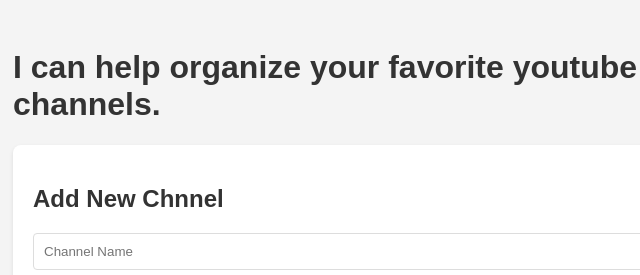
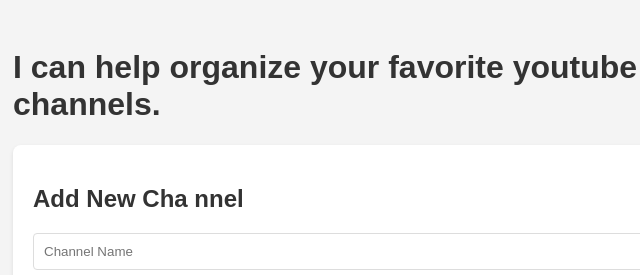
Before and after one commit to ViLinh27/myYoutubeFileCabinet, an Electron app: page index.html in a window 800 px wide. Shown: the top 275 px of the page, 15-655 px from the left. Drawn offline with Linux system fonts and the light colour scheme; no server answers.

Commit message:
typo change

```diff
--- a/index.html
+++ b/index.html
@@ -14,7 +14,7 @@
 <body>
     <h1>I can help organize your favorite youtube channels.</h1>
     <div class="add-channel-form">
-        <h2>Add New Chnnel</h2>
+        <h2>Add New Cha nnel</h2>
         <input type="text" id="channelName" placeholder="Channel Name">
         <input type="text" id="channelLink" placeholder="Youtube Link">
         <input type="text" id="channelCategory" placeholder="Category (ex. Programming, Tech, Travel)">
```
Also changed, not shown: README.md.
